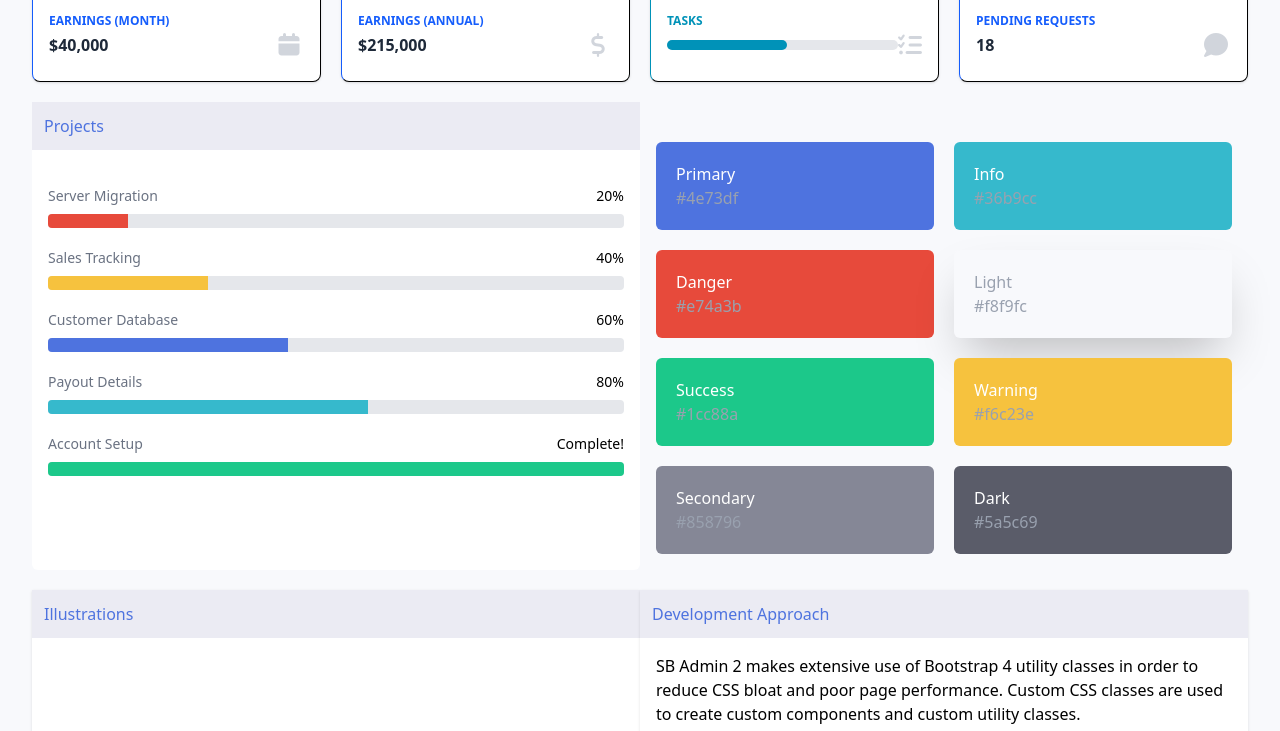
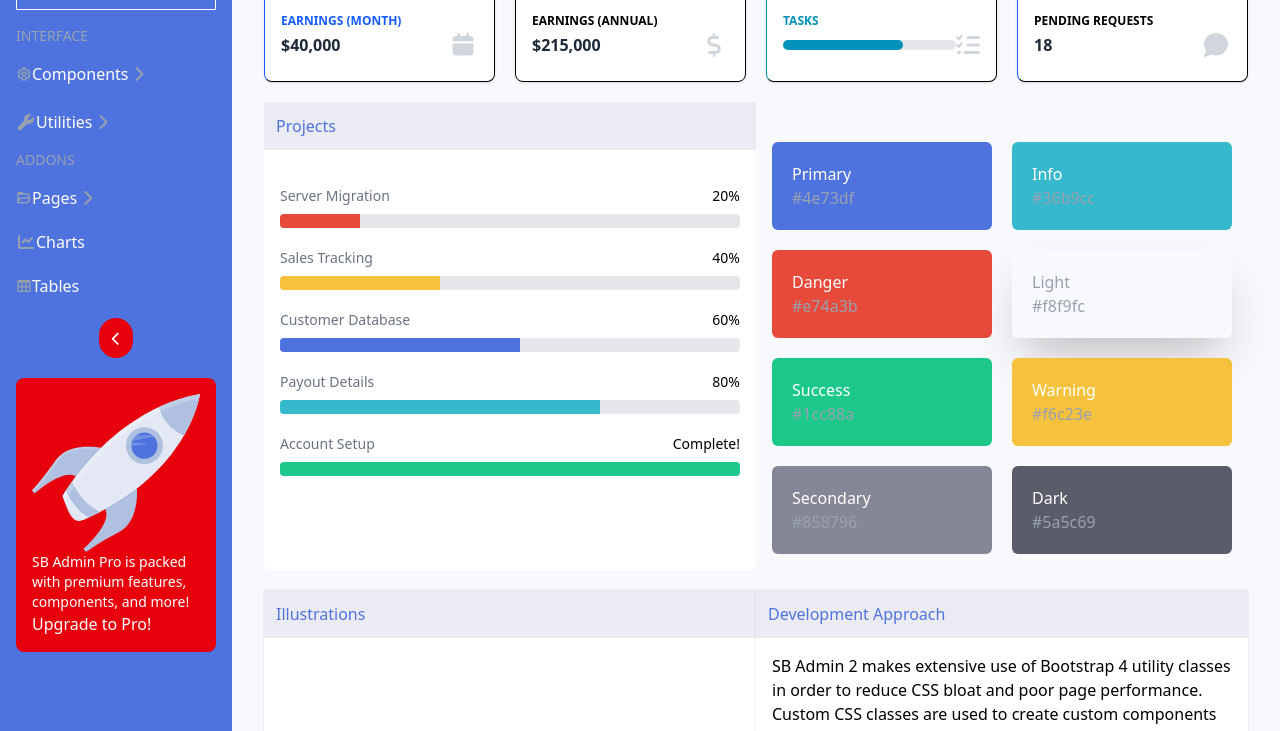
Before and after one commit to notEllayh/My-Admin-Dashboard, a website: page index.html in a window 1280 px wide. Shown: the part 92-823 px from the top of the page. Drawn offline with nearby package versions, Linux system fonts and the light colour scheme.

Commit message:
Update 2

```diff
--- a/index.html
+++ b/index.html
@@ -6,11 +6,78 @@
     <link rel="stylesheet" href="https://unpkg.com/boxicons@latest/css/boxicons.min.css">
     <link rel="stylesheet" href="https://cdnjs.cloudflare.com/ajax/libs/font-awesome/7.0.1/css/all.min.css">
     <link rel="stylesheet" href="src/output.css">
+    <link rel="stylesheet" href="style.css">
     <title>My Admin | Dashboard</title>
 </head>
 <body>
 
-    <section class="p-8 bg-[#f8f9fc]">
+
+<!-- SideNav -->
+ <div class="flex flex-col  h-screen w-screen overflow-hidden">
+ <div class="bg-[#4e73df] p-4">
+    <aside class="sidebar fixed top-0 left-0 w-50 h-full text-white">
+        <div class="flex items-center">
+            <i class='bx  bx-smile' id="btn"></i>
+            <h2>ERE ADMIN</h2>
+        </div>
+
+        <div class="flex items-center mt-4 mb-4 border border-gray-300 px-2 py-3">
+            <i class="fa-solid fa-gauge"></i>
+            <p class="font-medium text-sm">Dashboard</p>
+        </div>
+
+        <div>
+            <ul>
+                <p class="text-gray-400 font-medium text-sm mb-4">INTERFACE</p>
+                <li class="flex items-center cursor-pointer">
+                    <i class='bx  bx-cog text-gray-400'></i>
+                    <p>Components</p>
+                    <i class="fa-solid fa-chevron-right text-gray-400"></i>
+                </li>
+
+                <li class="flex items-center mt-6 cursor-pointer">
+                    <i class="fa-solid fa-wrench text-gray-400"></i>
+                    <p>Utilities</p>
+                    <i class="fa-solid fa-chevron-right text-gray-400"></i>
+                </li>
+
+                <p class="text-gray-400 font-medium text-sm mt-4">ADDONS</p>
+                 <li class="flex items-center mt-4 cursor-pointer">
+                    <i class='bx  bx-folder-open text-gray-400'  ></i>
+                    <p>Pages</p>
+                    <i class="fa-solid fa-chevron-right text-gray-400"></i>
+                </li>
+
+                 <li class="flex items-center mt-5 cursor-pointer">
+                    <i class="fa-solid fa-chart-line text-gray-400"></i>
+                    <p>Charts</p>
+                </li>
+
+                 <li class="flex items-center mt-5 cursor-pointer">
+                    <i class='bx  bx-table text-gray-400'  ></i>
+                    <p>Tables</p>
+                </li>
+            </ul>
+        </div>
+
+        <div class="mt-5 w-fit mx-auto bg-red-600 p-2 rounded-full cursor-pointer">
+            <i class="fa-solid fa-chevron-left text-sm"></i>
+        </div>
+
+        <div class="mt-5">
+            <div class="bg-red-600 text-center p-4 rounded-lg mx-2">
+                <img src="images/undraw_rocket.svg" alt="" class="w-10 h-10 mx-auto">
+                <p class="text-sm"><span class="font-medium">SB Admin Pro</span> is packed with premium features, components, and more!</p>
+                <button class="">
+                    <a href="#">Upgrade to Pro!</a>
+                </button>
+            </div>
+        </div>
+    </aside>
+</div>
+
+    <div>
+    <section class="container p-8 bg-[#f8f9fc]">
         <div class="flex items-center justify-between mb-4">
             <p class="text-2xl">Dashboard</p>
             <button class="bg-blue-600 text-white px-2 py-1 rounded font-medium cursor-pointer"><i class="fa-solid fa-download text-gray-300"></i> Generate Report</button>
@@ -25,8 +92,8 @@
                 </div>
             </div>
 
-            <div class="bg-white border border-solid border-l-blue-600 shadow w-full px-4 py-6 rounded-lg">
-                <p class="text-xs font-bold text-blue-600 mb-1">EARNINGS (ANNUAL)</p>
+            <div class="bg-white border border-solid border-l- shadow w-full px-4 py-6 rounded-lg">
+                <p class="text-xs font-bold mb-1">EARNINGS (ANNUAL)</p>
                 <div class="flex items-center justify-between">
                     <p class="mb-0 font-semibold text-gray-800">$215,000</p>
                     <i class="fa-solid fa-dollar-sign text-gray-300 text-2xl"></i>
@@ -44,7 +111,7 @@
             </div>
 
             <div class="bg-white border border-solid border-l-blue-600 shadow w-full px-4 py-6 rounded-lg">
-                <p class="text-xs font-bold text-blue-600 mb-1">PENDING REQUESTS</p>
+                <p class="text-xs font-bold text- mb-1">PENDING REQUESTS</p>
                 <div class="flex items-center justify-between">
                     <p class="mb-0 font-semibold text-gray-800">18</p>
                     <i class="fa-solid fa-comment text-gray-300 text-2xl"></i>
@@ -173,5 +240,10 @@
             </div>
         </div>
     </section>
+    </div>
+    </div>
+
+
+    <script src="sidenav.js"></script>
 </body>
 </html>
```
Also changed, not shown: images/IMG_6803.JPG (added), images/undraw_profile.svg (added), images/undraw_rocket.svg (added), sidenav.js (added), style.css (added).
